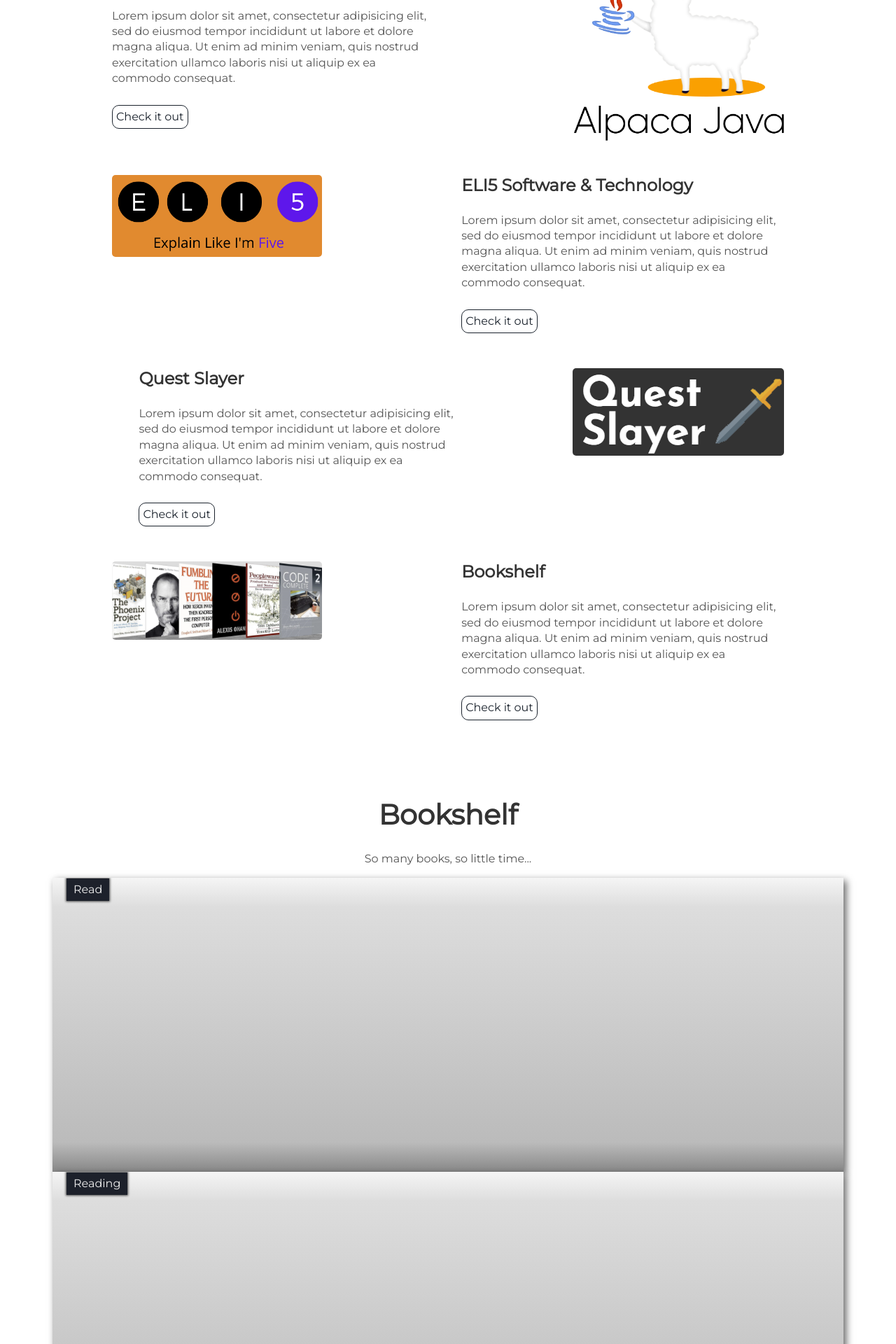
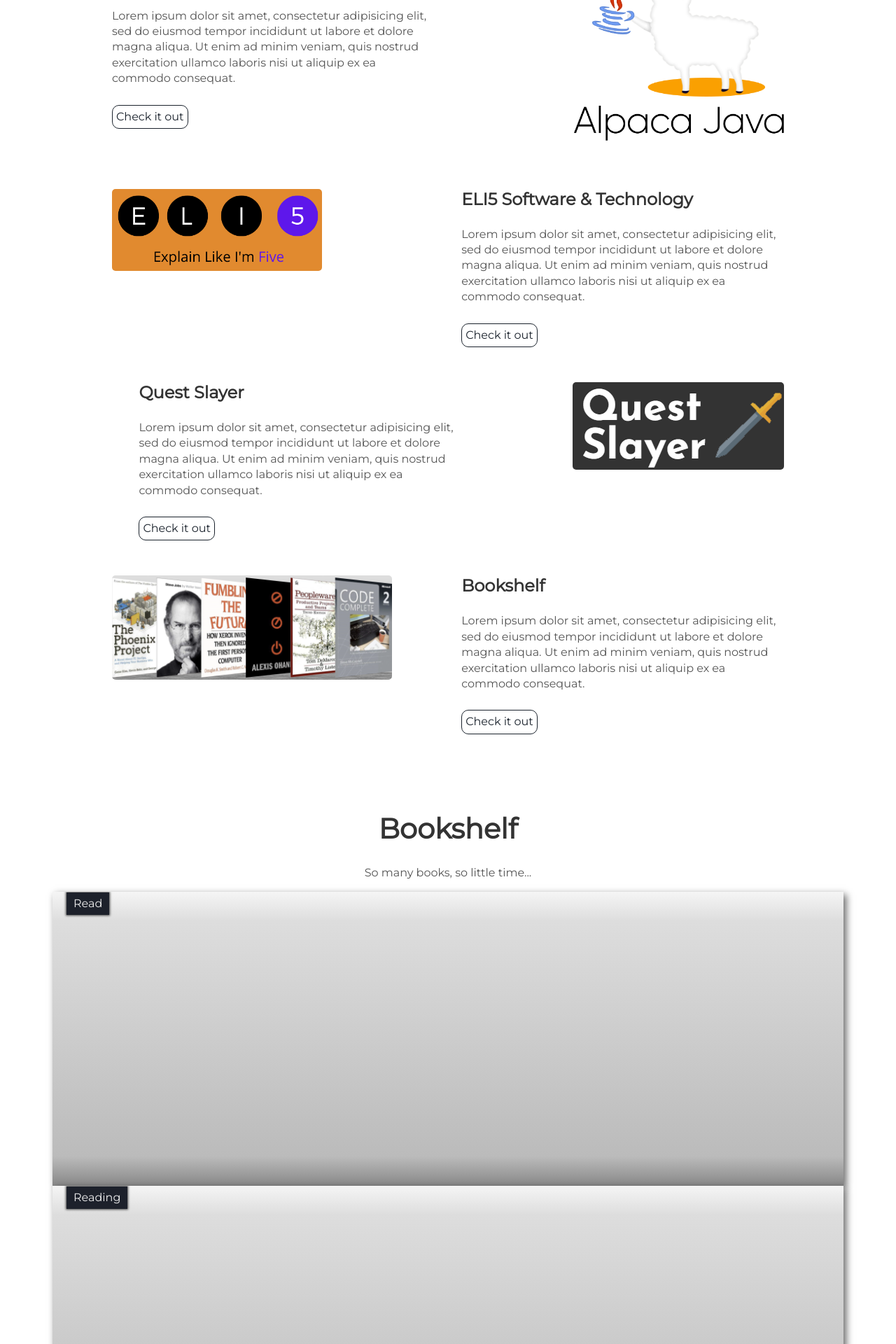
Before and after one commit to mainstringargs/mainstringargs.github.com, a Jekyll site: the page built from index.html, in a window 1280 px wide. Shown: the part 1727-3647 px from the top of the page at 70% size. Built offline with Jekyll 4.4.1, drawn with Linux system fonts in a browser that asks for light colours.

Commit message:
Update projects.html

```diff
--- a/_includes/projects.html
+++ b/_includes/projects.html
@@ -3,7 +3,7 @@
 </div>
 <div class="user-projects">
   <div class="images-right">
-    <img alt="alpaca-java" width=300 src="{{ "/assets/img/alpaca-java.png" | prepend: site.baseurl }}" />
+    <img  class="center" alt="alpaca-java" width=300 src="{{ "/assets/img/alpaca-java.png" | prepend: site.baseurl }}" />
   </div>
   <div class="contents">
     <h3> Alpaca Java </h3>
@@ -13,7 +13,7 @@
 </div>
 <div class="user-projects">
   <div class="images-left">
-    <img width=300 alt="eli5-software-technology" src="{{ "/assets/img/eli5.png" | prepend: site.baseurl }}" />
+    <img  class="center" width=300 alt="eli5-software-technology" src="{{ "/assets/img/eli5.png" | prepend: site.baseurl }}" />
   </div>
   <div class="contents-right">
     <h3> ELI5 Software & Technology </h3>
@@ -23,7 +23,7 @@
 </div>
 <div class="user-projects">
   <div class="images-right">
-    <img alt="quest-slayer" src="{{ "/assets/img/quest-slayer.png" | prepend: site.baseurl }}" />
+    <img  class="center" alt="quest-slayer" src="{{ "/assets/img/quest-slayer.png" | prepend: site.baseurl }}" />
   </div>
   <div class="contents-right">
     <h3> Quest Slayer </h3>
@@ -33,7 +33,7 @@
 </div>
 <div class="user-projects">
   <div class="images-left">
-    <img width=300 alt="bookshelf" src="{{ "/assets/img/bookshelf.png" | prepend: site.baseurl }}" />
+    <img  class="center" width=400 alt="bookshelf" src="{{ "/assets/img/bookshelf.png" | prepend: site.baseurl }}"  />
   </div>
   <div class="contents-right">
     <h3> Bookshelf </h3>
```
